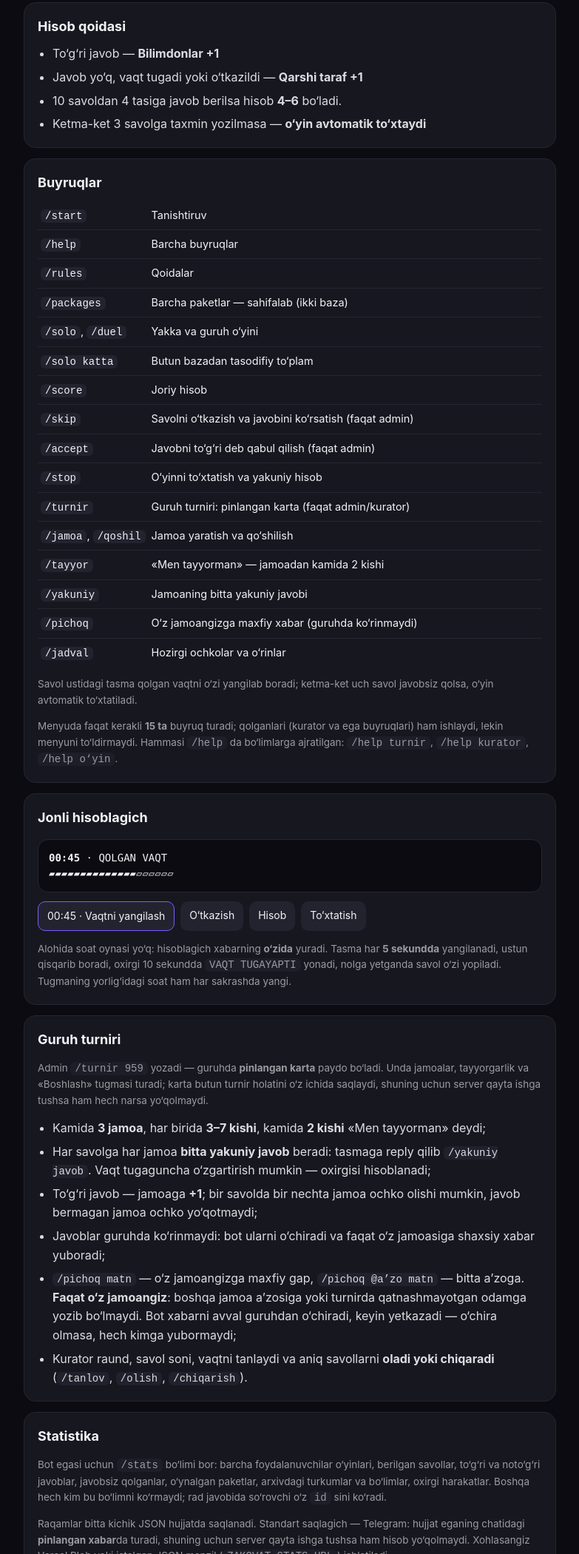
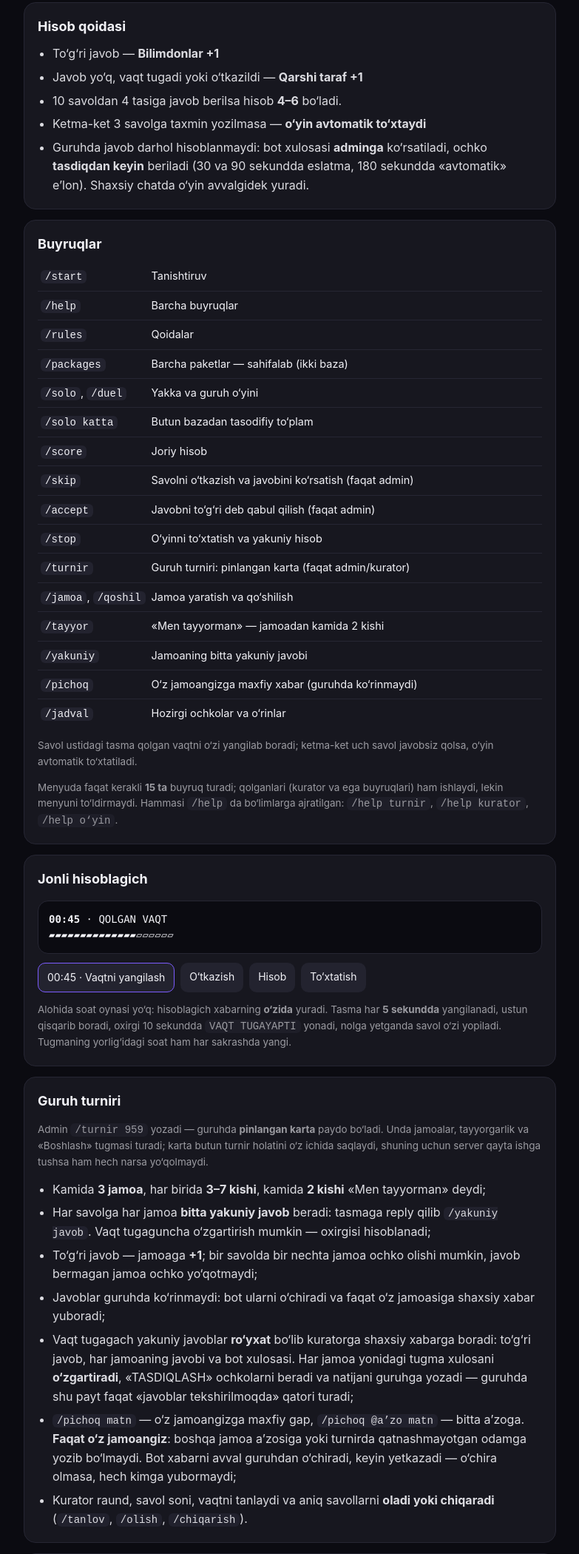
Before and after one commit to jasur-ai/zakovat, a plain HTML site: page public/index.html in a window 1280 px wide. Shown: the part 966-3066 px from the top of the page at 74% size, without its empty margins (248-1031 px from the left). Drawn offline with Linux system fonts and the light colour scheme.

Commit message:
Sahifa matni: guruhda javobni admin tasdiqlaydi
Landing page hisob qoidasi va turnir bo‘limida tekshiruv oynasi haqida
bir qatordan: ochko tasdiqdan keyin beriladi, kurator ro‘yxatni ko‘radi
va xulosani o‘zgartirishi mumkin.

Co-authored-by: arena-agent <297053741+arena-agent@users.noreply.github.com>

```diff
--- a/public/index.html
+++ b/public/index.html
@@ -78,6 +78,7 @@
       <li>Javob yo‘q, vaqt tugadi yoki o‘tkazildi — <span class="score">Qarshi taraf +1</span></li>
       <li>10 savoldan 4 tasiga javob berilsa hisob <span class="score">4–6</span> bo‘ladi.</li>
       <li>Ketma-ket 3 savolga taxmin yozilmasa — <span class="score">o‘yin avtomatik to‘xtaydi</span></li>
+      <li>Guruhda javob darhol hisoblanmaydi: bot xulosasi <b>adminga</b> ko‘rsatiladi, ochko <b>tasdiqdan keyin</b> beriladi (30 va 90 sekundda eslatma, 180 sekundda «avtomatik» e’lon). Shaxsiy chatda o‘yin avvalgidek yuradi.</li>
     </ul>
   </div>
 
@@ -121,6 +122,7 @@
       <li>Har savolga har jamoa <b>bitta yakuniy javob</b> beradi: tasmaga reply qilib <code>/yakuniy javob</code>. Vaqt tugaguncha o‘zgartirish mumkin — oxirgisi hisoblanadi;</li>
       <li>To‘g‘ri javob — jamoaga <b>+1</b>; bir savolda bir nechta jamoa ochko olishi mumkin, javob bermagan jamoa ochko yo‘qotmaydi;</li>
       <li>Javoblar guruhda ko‘rinmaydi: bot ularni o‘chiradi va faqat o‘z jamoasiga shaxsiy xabar yuboradi;</li>
+      <li>Vaqt tugagach yakuniy javoblar <b>ro‘yxat</b> bo‘lib kuratorga shaxsiy xabarga boradi: to‘g‘ri javob, har jamoaning javobi va bot xulosasi. Har jamoa yonidagi tugma xulosani <b>o‘zgartiradi</b>, «TASDIQLASH» ochkolarni beradi va natijani guruhga yozadi — guruhda shu payt faqat «javoblar tekshirilmoqda» qatori turadi;</li>
       <li><code>/pichoq matn</code> — o‘z jamoangizga maxfiy gap, <code>/pichoq @a’zo matn</code> — bitta a’zoga. <b>Faqat o‘z jamoangiz</b>: boshqa jamoa a’zosiga yoki turnirda qatnashmayotgan odamga yozib bo‘lmaydi. Bot xabarni avval guruhdan o‘chiradi, keyin yetkazadi — o‘chira olmasa, hech kimga yubormaydi;</li>
       <li>Kurator raund, savol soni, vaqtni tanlaydi va aniq savollarni <b>oladi yoki chiqaradi</b> (<code>/tanlov</code>, <code>/olish</code>, <code>/chiqarish</code>).</li>
     </ul>
```
